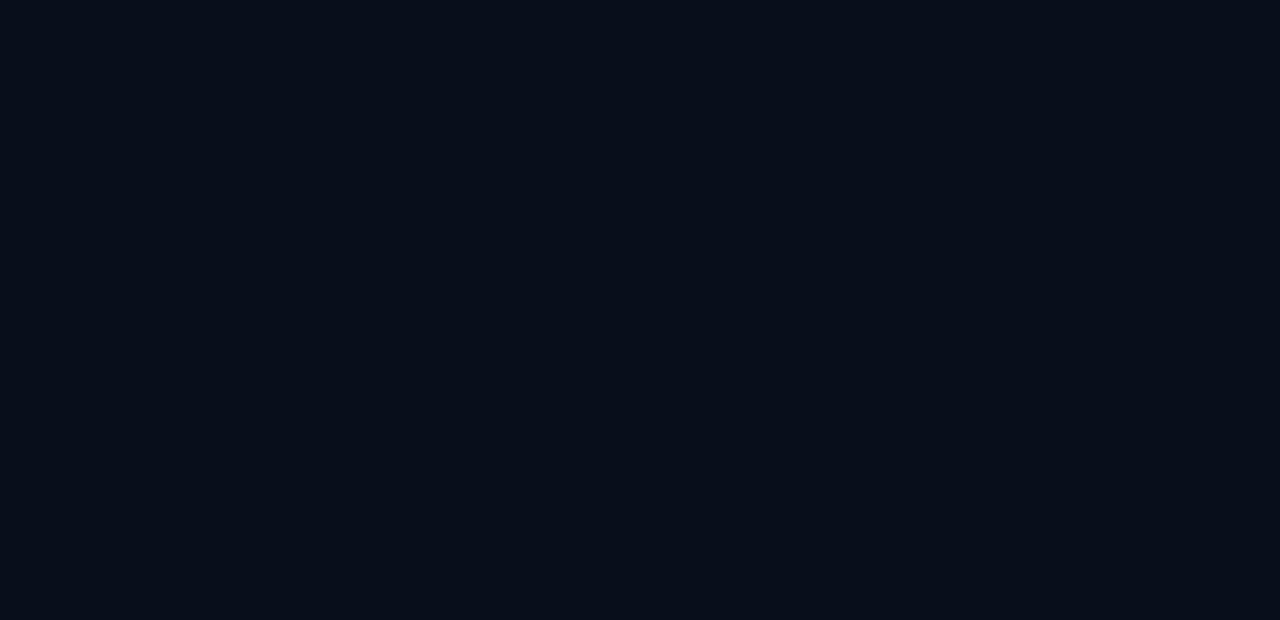
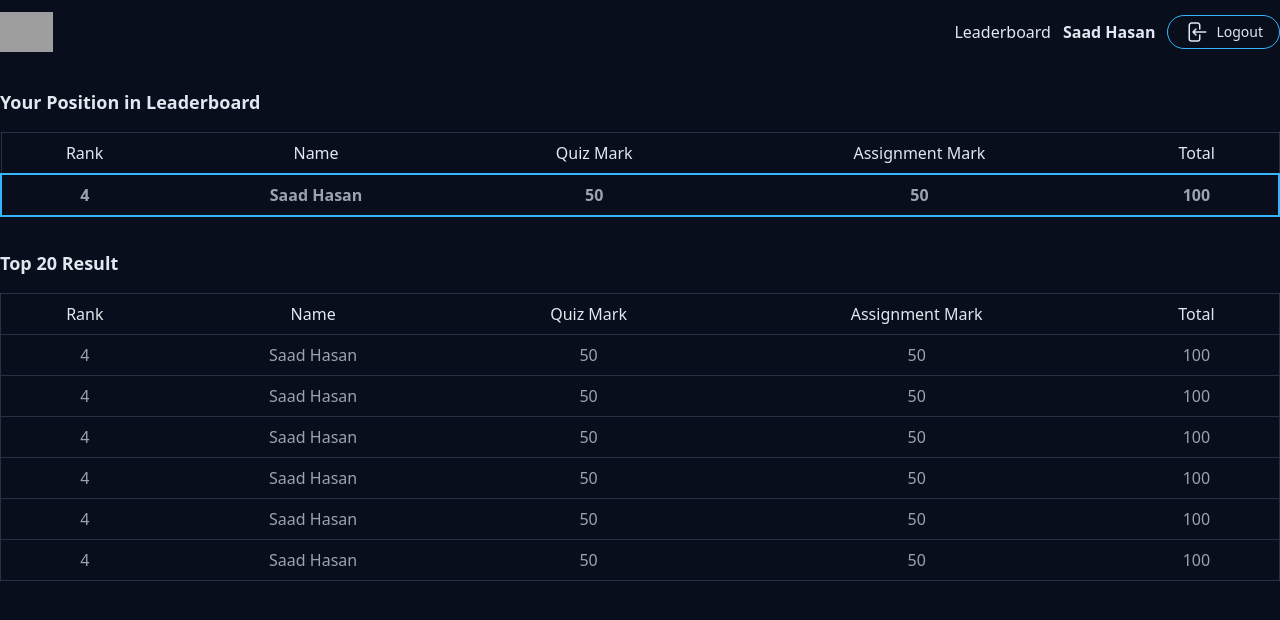
Before and after one commit to numangit/edtech-platform, a React (Create React App) app: page /leaderboard in a window 1280 px wide. Shown: the top 620 px of the page. Built offline with nearby package versions, Linux system fonts and the light colour scheme; grey boxes are pictures that could not be loaded.

Commit message:
leaderboard bug fixed

```diff
--- a/src/App.js
+++ b/src/App.js
@@ -1,10 +1,9 @@
+import { RouterProvider } from 'react-router-dom';
 import './App.css';
+import { router } from './routes/router/router';
 
 function App() {
-  return (
-    <div>
-    </div>
-  );
+  return <RouterProvider router={router} />
 }
 
 export default App;
--- a/src/pages/student/LeaderBoard.js
+++ b/src/pages/student/LeaderBoard.js
@@ -1,5 +1,3 @@
-import React from 'react';
-
 const Leaderboard = () => {
     return (
         <section class="py-6 bg-primary">
@@ -95,7 +93,7 @@ const Leaderboard = () => {
                 </div>
             </div>
         </section>
-    );
+    )
 };
 
 export default Leaderboard;
```
Also changed, not shown: src/routes/router/router.js (+10 -2 lines).
